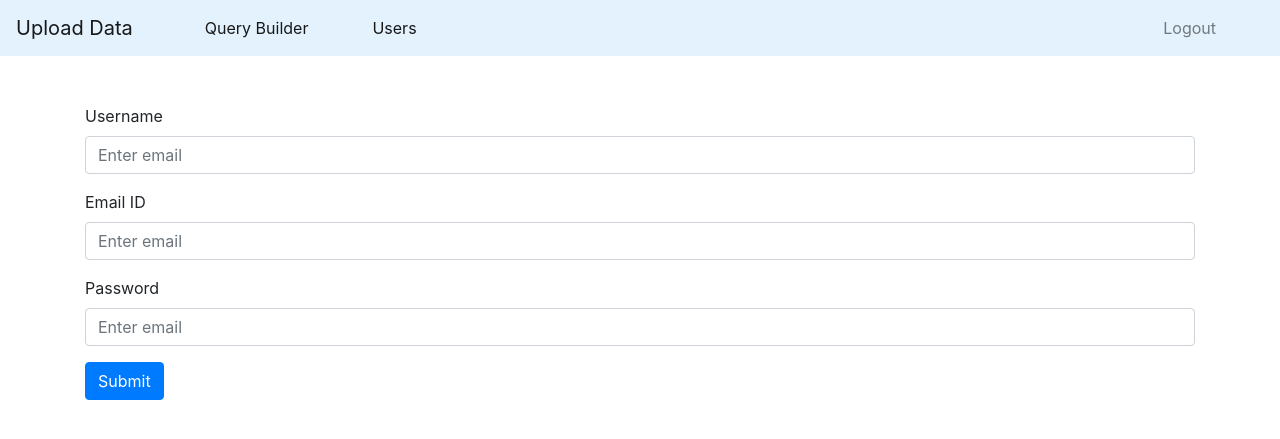
After one commit to Prasannajit143/Django-Project-catalyst-count, a Django app: page /add_user/ in a window 1280 px wide. The commit adds this page. Shown: the top 439 px of the page. Run offline with Django 4.2, Linux system fonts and the light colour scheme.

Commit message:
User Page Completed

```diff
--- a/app/urls.py
+++ b/app/urls.py
@@ -5,4 +5,9 @@ urlpatterns = [
     path('home',views.welcome,name="home"),
     path('query_builder',views.query_builder,name="query_builder"),
     path('users',views.users,name="users"),
+    path('delete/<int:pk>/',views.delete,name="delete"),
+    path('add_user/',views.add_user,name="add_user"),
+    path('save_user',views.save_user,name="save_user")
 ]
+
+# fdlkjl
--- a/app/views.py
+++ b/app/views.py
@@ -12,3 +12,20 @@ def query_builder(request):
 def users(requst):
     users = User.objects.all()
     return render(requst,'user.html',{'users': users})
+
+def delete(requst,pk):
+    user = User.objects.get(pk=pk)
+    user.delete()
+    return redirect('/users')
+
+def add_user(request):
+    return render(request,'add_user.html')
+
+def save_user(requst):
+    username = requst.POST.get('username')
+    password = requst.POST.get('password')
+    email = requst.POST.get('email')
+    new_user = User(username=username, email=email)
+    new_user.set_password(password)
+    new_user.save()
+    return redirect('/users')
--- /dev/null
+++ b/templates/add_user.html
@@ -0,0 +1,33 @@
+{% extends 'basic.html' %}
+
+{% block head_title %} Add User {% endblock %}
+
+{% block CSS %}
+{% endblock %}
+
+{% block body %}
+<style>
+
+</style>
+<div class="container">
+<div class="mt-5">
+    <form method="post" action="/save_user">
+      {% csrf_token %}
+        <div class="form-group">
+          <label for="exampleInputEmail1">Username</label>
+          <input type="text"  class="form-control" id="exampleInputEmail1" aria-describedby="emailHelp" placeholder="Enter email" name='username'>
+        </div>
+        <div class="form-group">
+          <label for="exampleInputEmail1">Email ID</label>
+          <input type="text" class="form-control" id="exampleInputEmail1" aria-describedby="emailHelp" placeholder="Enter email" name='email'>
+        </div>
+        <div class="form-group">
+          <label for="exampleInputEmail1">Password</label>
+          <input type="text" class="form-control" id="exampleInputEmail1" aria-describedby="emailHelp" placeholder="Enter email" name='password'>
+        </div>
+        <button type="submit" class="btn btn-primary">Submit</button>
+      </form>
+    </div>
+</div>
+
+{% endblock %}
--- a/templates/basic.html
+++ b/templates/basic.html
@@ -30,9 +30,11 @@
           </li>
         </ul>
       </div>
+      <a href="/accounts/logout/">
       <span class="navbar-text mr-5">
         Logout
       </span>
+    </a>
     </nav>
     {% block body %}
 
--- a/templates/query_builder.html
+++ b/templates/query_builder.html
@@ -12,12 +12,6 @@
   body, h1, select {
     margin: 0;
     padding: 0;
-  }
-
-  body {
-    font-family: Arial, sans-serif;
-    background-color: #f2f2f2;
-    text-align: center;
   }
 
   h1 {
```
Also changed, not shown: templates/file_upload.html (+2 -6 lines), templates/user.html (+21 -5 lines).
